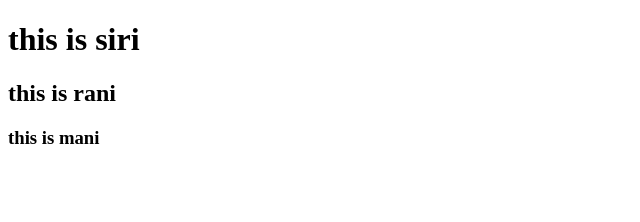
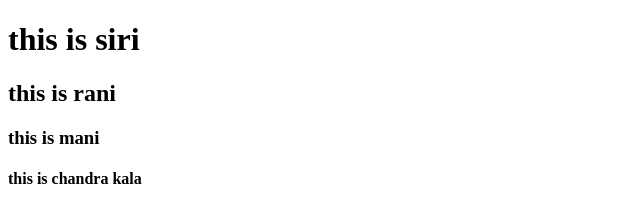
Before and after one commit to shirishavislavath14/78-r11, a plain HTML site: page index.html in a window 1280 px wide. Shown: the whole page, without its empty margins (0-640 px from the left). Drawn offline with Linux system fonts and the light colour scheme.

Commit message:
version2

```diff
--- a/index.html
+++ b/index.html
@@ -8,6 +8,7 @@
 <body>
     <h1>this is siri</h1>
     <h2>this is rani</h2>
-    <h3> this is  mani</h3>
+    <h3> this is mani</h3>
+    <h4> this is chandra kala</h4>
 </body>
 </html>
```
